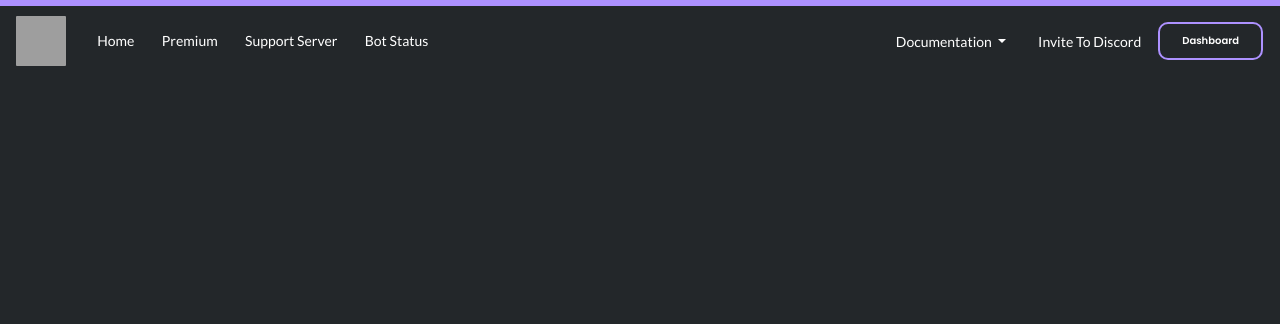
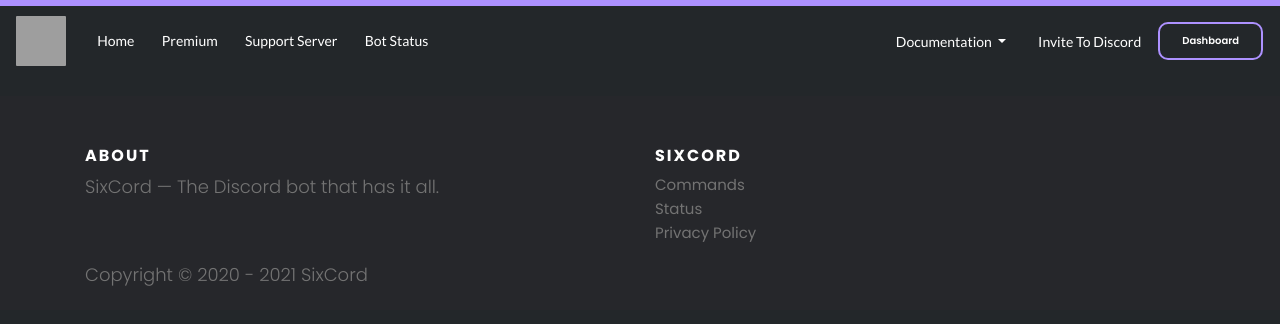
Before and after one commit to SixCord/sixcord_template, a website: page invite.html in a window 1280 px wide. Drawn offline with Linux system fonts and the light colour scheme; grey boxes are pictures that could not be loaded.

Commit message:
Update invite.html

```diff
--- a/invite.html
+++ b/invite.html
@@ -26,6 +26,7 @@
     <link rel="stylesheet" href="src/css/main.css">
     <link rel="stylesheet" href="src/css/bootstrap.min.css">
     <link rel="stylesheet" href="src/css/theme.css">
+        <link rel="stylesheet" href="src/css/footer.css">
     <link rel="stylesheet" href="src/css/now-ui-kit.css">
     <link href="https://fonts.googleapis.com/css?family=Poppins:300,400,600,700,800,900&display=swap" rel="stylesheet">
     <link href="https://fonts.googleapis.com/css?family=Montserrat:400,600,700,800,900&display=swap" rel="stylesheet">
@@ -86,7 +87,30 @@
   <head>
       <meta http-equiv = "refresh" content = "2; url = https://discord.com/oauth2/authorize?client_id=788801745752293386&permissions=485846102&scope=bot" />
         </head> </body>
+        <!-- Site footer -->
+    <footer class="site-footer">
+      <div class="container">
+        <div class="row">
+          <div class="col-sm-12 col-md-6">
+            <h6>About</h6>
+            <p class="text-justify">SixCord &mdash; The Discord bot that has it all.</p>
+          </div>
 
+          <div class="col-xs-6 col-md-3">
+            <h6>SixCord</h6>
+            <ul class="footer-links">
+              <li><a href="/commands">Commands</a></li>
+              <li><a href="/status">Status</a></li>
+              <li><a href="/privacy">Privacy Policy</a></li>
+            </ul>
+          </div>
+
+      <div class="container">
+        <div class="row">
+          <div class="col-md-8 col-sm-6 col-xs-12">
+            <p class="copyright-text">Copyright &copy; 2020 - <script>document.write(new Date().getFullYear())</script> SixCord</p>
+          </div>
+</footer>
     <style>
         background-color: { #23272a; }
     </style>
```
